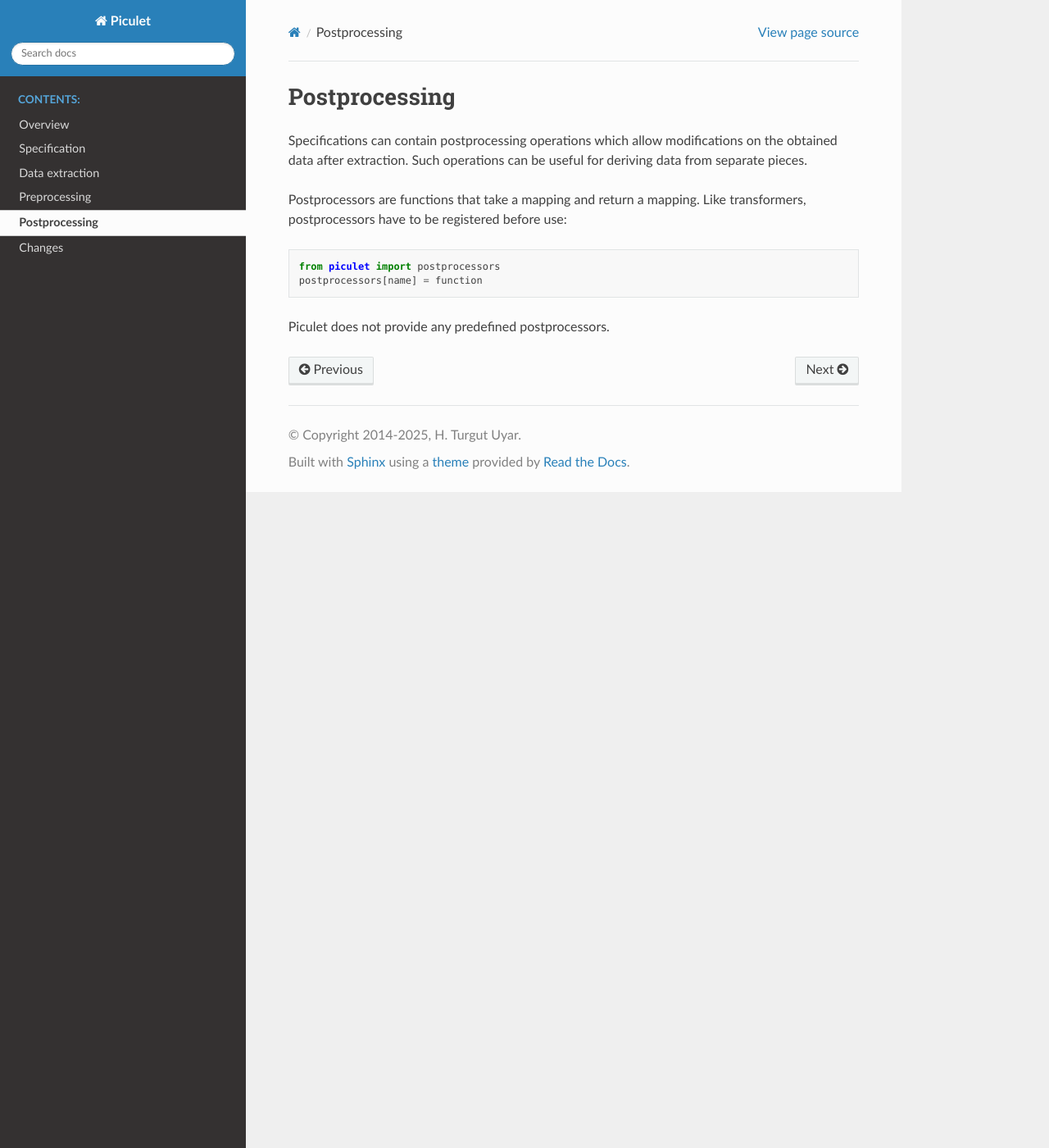
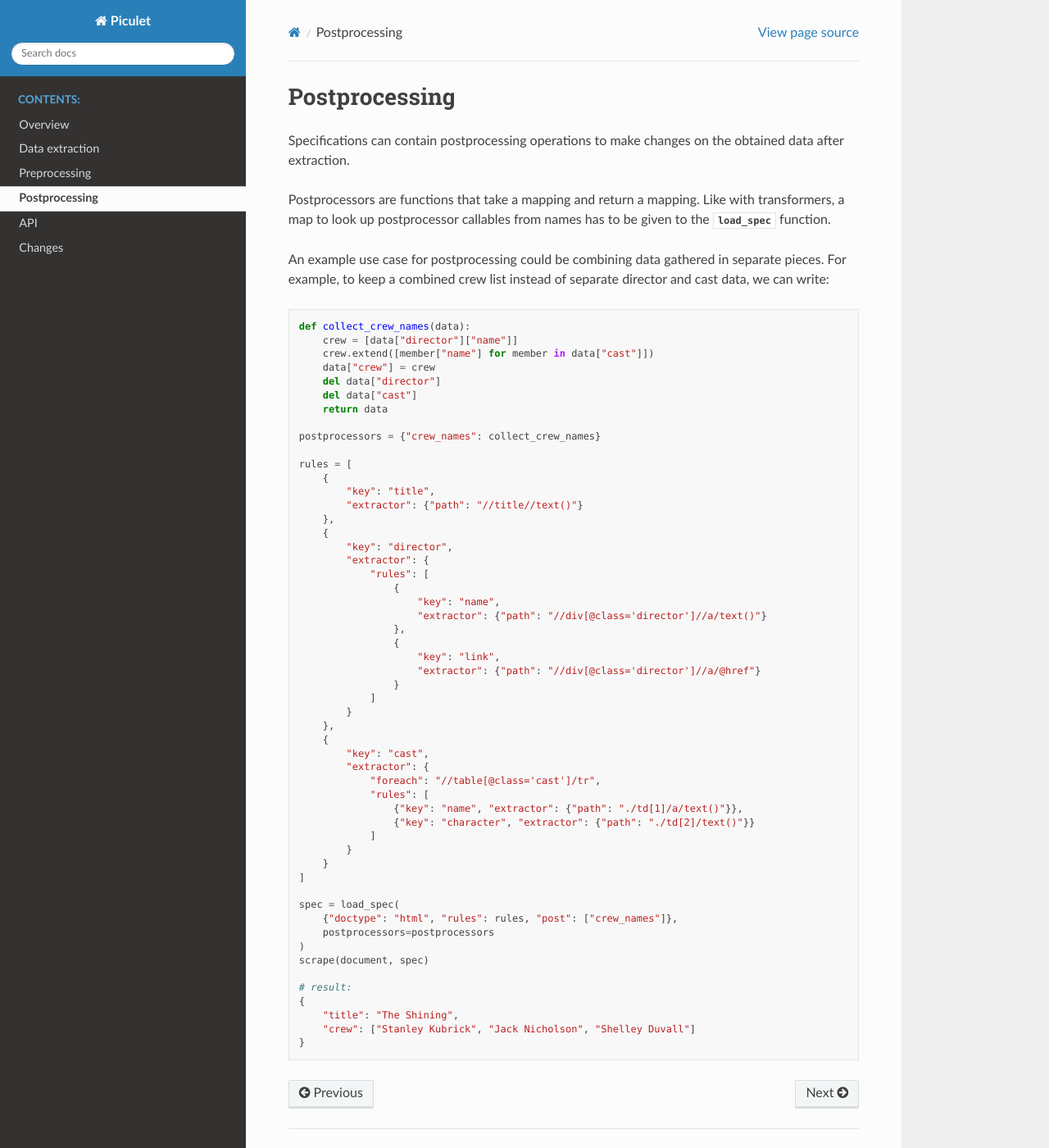
Before and after one commit to uyar/piculet, a Sphinx documentation site: the page built from docs/postprocess.rst, in a window 1280 px wide and 1400 px high. Shown: the whole window at 82% size. Built offline with Sphinx 7.4.7 and the Read the Docs theme 3.1.0, drawn with Linux system fonts in a browser that asks for light colours.

Commit message:
Update documentation

```diff
--- a/docs/index.rst
+++ b/docs/index.rst
@@ -5,10 +5,10 @@
    :caption: Contents:
 
    overview
-   spec
    extract
    preprocess
    postprocess
+   api
    changes
 
 Indices and tables
--- a/docs/postprocess.rst
+++ b/docs/postprocess.rst
@@ -2,15 +2,69 @@ Postprocessing
 ==============
 
 Specifications can contain postprocessing operations
-which allow modifications on the obtained data after extraction.
-Such operations can be useful for deriving data from separate pieces.
+to make changes on the obtained data after extraction.
 
 Postprocessors are functions that take a mapping and return a mapping.
-Like transformers, postprocessors have to be registered before use:
+Like with transformers, a map to look up postprocessor callables from names
+has to be given to the :func:`load_spec <piculet.load_spec>` function.
+
+An example use case for postprocessing could be combining data gathered
+in separate pieces.
+For example, to keep a combined crew list instead of separate
+director and cast data, we can write:
 
 .. code-block:: python
 
-   from piculet import postprocessors
-   postprocessors[name] = function
+   def collect_crew_names(data):
+       crew = [data["director"]["name"]]
+       crew.extend([member["name"] for member in data["cast"]])
+       data["crew"] = crew
+       del data["director"]
+       del data["cast"]
+       return data
 
-Piculet does not provide any predefined postprocessors.
+   postprocessors = {"crew_names": collect_crew_names}
+
+   rules = [
+       {
+           "key": "title",
+           "extractor": {"path": "//title//text()"}
+       },
+       {
+           "key": "director",
+           "extractor": {
+               "rules": [
+                   {
+                       "key": "name",
+                       "extractor": {"path": "//div[@class='director']//a/text()"}
+                   },
+                   {
+                       "key": "link",
+                       "extractor": {"path": "//div[@class='director']//a/@href"}
+                   }
+               ]
+           }
+       },
+       {
+           "key": "cast",
+           "extractor": {
+               "foreach": "//table[@class='cast']/tr",
+               "rules": [
+                   {"key": "name", "extractor": {"path": "./td[1]/a/text()"}},
+                   {"key": "character", "extractor": {"path": "./td[2]/text()"}}
+               ]
+           }
+       }
+   ]
+
+   spec = load_spec(
+       {"doctype": "html", "rules": rules, "post": ["crew_names"]},
+       postprocessors=postprocessors
+   )
+   scrape(document, spec)
+
+   # result:
+   {
+       "title": "The Shining",
+       "crew": ["Stanley Kubrick", "Jack Nicholson", "Shelley Duvall"]
+   }
```
Also changed, not shown: README.rst (+2 -16 lines), docs/api.rst (+8 -2 lines), docs/extract.rst (+181 -235 lines), docs/overview.rst (+20 -7 lines), docs/preprocess.rst (+32 -6 lines), docs/spec.rst (deleted, +0 -31 lines), piculet.py (+36 -0 lines), 1 other file.
